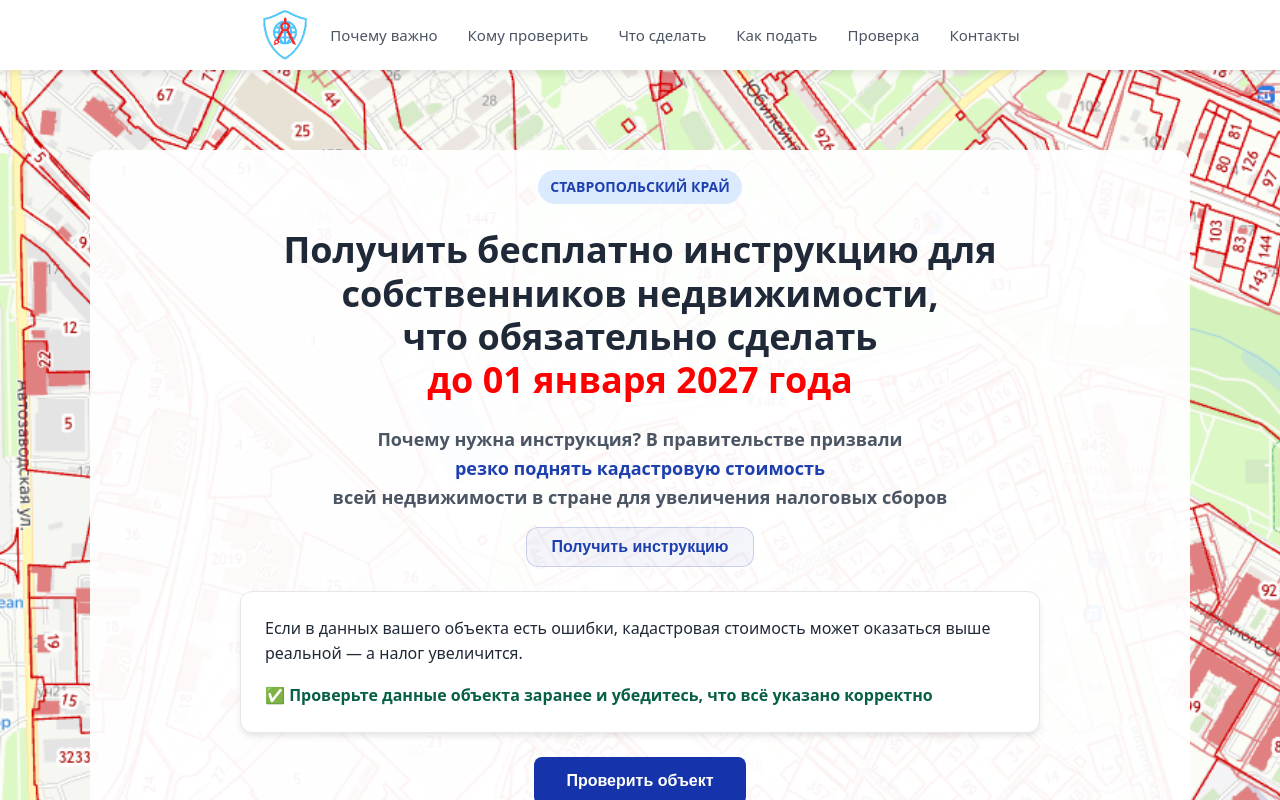
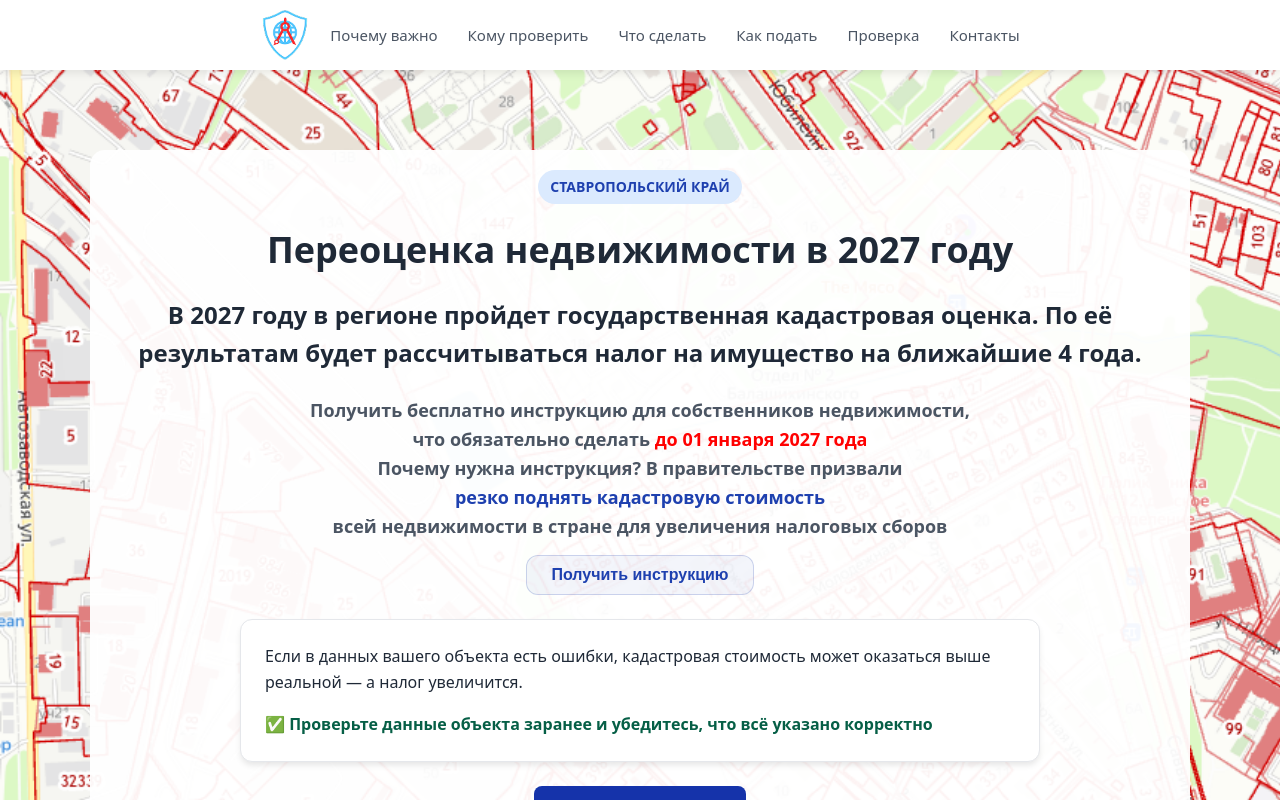
Before and after one commit to Korkin-Igor/vue-cadaster-check, a Vue app: page / in a window 1280 px wide. Shown: the top 800 px of the page. Built offline with nearby package versions, Linux system fonts and the light colour scheme.

Commit message:
add some text in HeroSection

```diff
--- a/src/components/HeroSection.vue
+++ b/src/components/HeroSection.vue
@@ -2,11 +2,13 @@
   <section class="hero">
     <div class="container hero-content">
       <span class="badge">Ставропольский край</span>
-      <h1>
-        <p>Получить бесплатно инструкцию для собственников недвижимости, что&nbsp;обязательно сделать</p>
-        <p class="danger">до 01&nbsp;января 2027&nbsp;года</p>
-      </h1>
+      <h1>Переоценка недвижимости в 2027 году</h1>
+      <h2>В 2027 году в регионе пройдет государственная кадастровая оценка.
+        По её результатам будет рассчитываться налог на имущество на ближайшие 4 года.</h2>
       <h2 class="lead">
+        <p>Получить бесплатно инструкцию для собственников недвижимости, что&nbsp;обязательно сделать
+          <span class="danger">до 01&nbsp;января 2027&nbsp;года</span>
+        </p>
         <p>Почему нужна инструкция? В&nbsp;правительстве призвали</p>
         <a href="https://vk.com/wall-143818234_493082?ysclid=mn04gu8c47936628106" target="_blank">
           резко поднять кадастровую стоимость
@@ -86,7 +88,6 @@ const submitForm = async () => {
     const response = await fetch('../send-mail.php', {
       method: 'POST',
       headers: { 'Content-Type': 'application/json' },
-      // Отправляем чистые цифры или форматированную строку — на ваш вкус
       body: JSON.stringify({
         phone: phone.value,
         rawPhone: phone.value.replace(/\D/g, ''),
```
